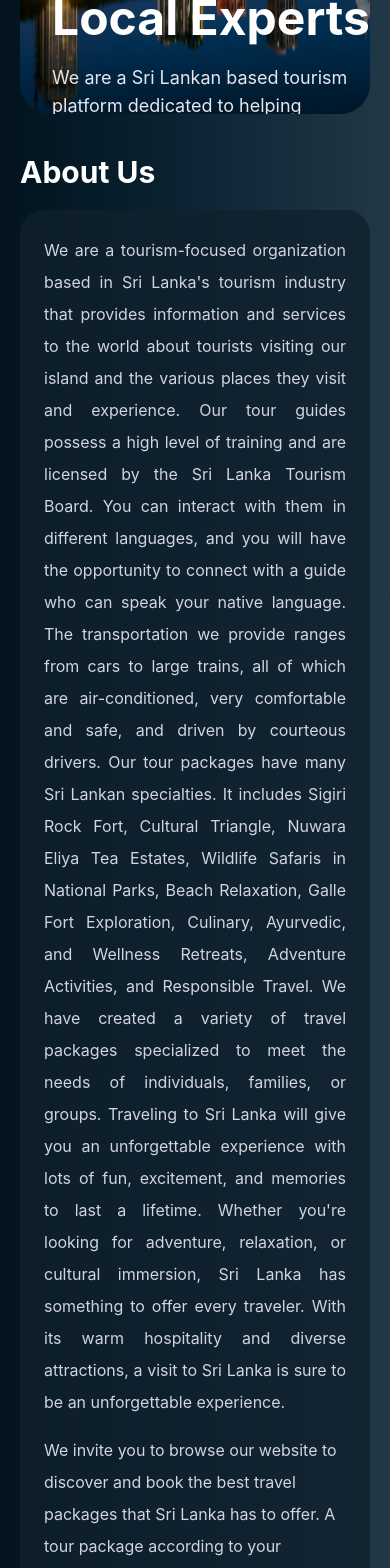
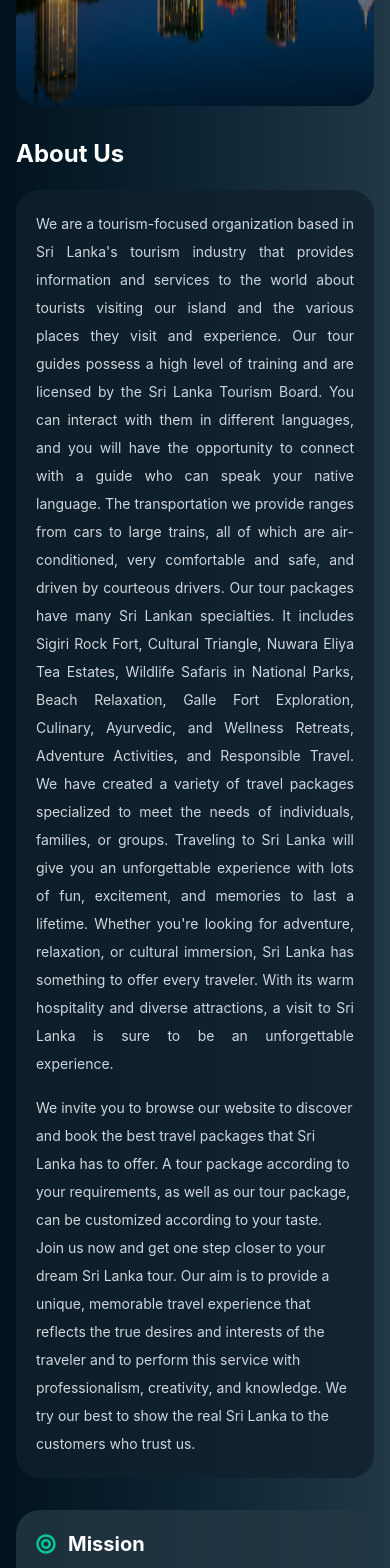
Before and after one commit to SahanAvinash/TourForSriLanka-FrontEnd, a React (Vite) app in the folder tour-for-sri-lanka/: page /about-us in a window 390 px wide. Shown: the part 420-1988 px from the top of the page. Built offline with nearby package versions, Linux system fonts and the light colour scheme; a web font is replaced by a local one.

Commit message:
about us responsive

```diff
--- a/tour-for-sri-lanka/src/pages/aboutus/AboutUsPage.jsx
+++ b/tour-for-sri-lanka/src/pages/aboutus/AboutUsPage.jsx
@@ -16,49 +16,53 @@ import Navbar from "../../components/Navbar";
 import Footer from "../../components/Footer";
 
 function useInView(threshold = 0.15) {
-  const ref = useRef(null)
-  const [inView, setInView] = useState(false)
+  const ref = useRef(null);
+  const [inView, setInView] = useState(false);
 
   useEffect(() => {
-    const el = ref.current
-    if (!el) return
+    const el = ref.current;
+    if (!el) return;
+
     const observer = new IntersectionObserver(
       ([entry]) => {
         if (entry.isIntersecting) {
-          setInView(true)
-          observer.unobserve(el)
+          setInView(true);
+          observer.unobserve(el);
         }
       },
       { threshold }
-    )
-    observer.observe(el)
-    return () => observer.disconnect()
-  }, [])
+    );
 
-  return [ref, inView]
+    observer.observe(el);
+
+    return () => observer.disconnect();
+  }, [threshold]);
+
+  return [ref, inView];
 }
 
 function AnimatedFeatureCard({ item, index }) {
-  const [ref, inView] = useInView()
+  const [ref, inView] = useInView();
+
   return (
     <div
       ref={ref}
-      className={`feature-card-anim ${inView ? "in-view" : ""} bg-[#243847]/80 rounded-3xl p-6 text-center hover:scale-105 duration-300`}
-      style={{ animationDelay: inView ? `${index * 60}ms` : undefined }}
+      className={`feature-card-anim ${
+        inView ? "in-view" : ""
+      } bg-[#243847]/80 rounded-3xl p-6 text-center hover:scale-105 duration-300`}
+      style={{
+        animationDelay: inView ? `${index * 60}ms` : undefined,
+      }}
     >
       <div className="text-[#00C896] text-3xl flex justify-center mb-4">
         {item.icon}
       </div>
 
-      <h3 className="text-white font-bold mb-3">
-        {item.title}
-      </h3>
+      <h3 className="text-white font-bold mb-3">{item.title}</h3>
 
-      <p className="text-gray-300 text-sm text-justify">
-        {item.desc}
-      </p>
+      <p className="text-gray-300 text-sm text-justify">{item.desc}</p>
     </div>
-  )
+  );
 }
 
 export default function AboutUsPage() {
@@ -71,7 +75,7 @@ export default function AboutUsPage() {
     {
       icon: <FaGlobeAsia />,
       title: "No Hidden Charges",
-      desc: "Not only is our charge affordable but also transparent. We keep our pricing clear and simple. The absence of hidden charges has helped develop good trust with our clients.Transparent pricing with no unexpected costs.",
+      desc: "Not only is our charge affordable but also transparent. We keep our pricing clear and simple. The absence of hidden charges has helped develop good trust with our clients. Transparent pricing with no unexpected costs.",
     },
     {
       icon: <FaHeadset />,
@@ -81,97 +85,133 @@ export default function AboutUsPage() {
     {
       icon: <FaMoneyBillWave />,
       title: "Value for Money",
-      desc: "We don believe in a job half done. It not in our policies. We dig into the very last detail to make sure that our service is perfect. Travelling with Tours for Sri lanka will create an experience which you will treasure, a service with unmatched quality and a journey worth your money.",
+      desc: "We don't believe in a job half done. It's not in our policies. We dig into the very last detail to make sure that our service is perfect. Travelling with Tours for Sri Lanka will create an experience which you will treasure, a service with unmatched quality and a journey worth your money.",
     },
     {
       icon: <FaUsers />,
       title: "Instant Response",
-      desc: "At Tours for Sri lanka we value time as much as you do. We dislike disappointing you with delays and forgotten inquiries which is why we strive to offer a service with instant response to your needs. From day one till your travel is complete and your feedback is heard we are in touch with you making sure everything you wanted your trip to be is just in their right places.",
+      desc: "At Tours for Sri Lanka we value time as much as you do. We dislike disappointing you with delays and forgotten inquiries which is why we strive to offer a service with instant response to your needs. From day one till your travel is complete and your feedback is heard we are in touch with you making sure everything you wanted your trip to be is just in the right place.",
     },
     {
       icon: <FaMapMarkedAlt />,
       title: "Flexibility",
-      desc: "Our success story lies in offering our clients an itinerary that they find satisfaction in. This makes us open to be flexible and independent to listen to our customers requirements and plan accordingly. We see as to how we can use our expertise to tailor make something that you entrust that we can do.",
+      desc: "Our success story lies in offering our clients an itinerary that they find satisfaction in. This makes us open to be flexible and independent to listen to our customers' requirements and plan accordingly. We see how we can use our expertise to tailor-make something that you entrust us to do.",
     },
     {
       icon: <FaMapMarkedAlt />,
       title: "Language and Culture",
-      desc: "At Tours for Sri lanka Communicating is made simple since personalized service to our clients are offered by multilingual customer service agents with language proficiency in English, Japanese, Chinese, German, Russian, Arabic, French and Spanish. This ensures that with no doubt what is asked for is delivered.",
+      desc: "At Tours for Sri Lanka, communicating is made simple since personalized service to our clients is offered by multilingual customer service agents with language proficiency in English, Japanese, Chinese, German, Russian, Arabic, French and Spanish. This ensures that with no doubt what is asked for is delivered.",
     },
     {
       icon: <FaCheckCircle />,
       title: "100% Customer Satisfaction",
-      desc: "When we say. It a tailor made itinerary we are not bluffing.But, we really do sit down and make an effort to make sure that a flawless trip that we are creating just for you. Regardless of it being a family tour or a honeymoon package we are not hesitant to take that extra mile in trying to reach perfectionism so that you would never think twice to come again to us.",
+      desc: "When we say it is a tailor-made itinerary, we are not bluffing. We really do sit down and make an effort to make sure that a flawless trip is created just for you. Regardless of it being a family tour or a honeymoon package, we are not hesitant to take that extra mile in trying to reach perfection so that you would never think twice to come again to us.",
     },
     {
       icon: <FaCheckCircle />,
       title: "Guaranteed Satisfaction",
-      desc: "We are always there to help you with your travel plans but we do understand that some flaws can get in its way. Tha why we work till the very end making sure everything goes smooth. Your satisfaction is unconditional to us. Starting From the customer service we offer to every little detail about your vacation we guarantee that your feedback would be nothing but positive remarks about us.",
+      desc: "We are always there to help you with your travel plans but we do understand that some flaws can get in the way. That's why we work till the very end making sure everything goes smoothly. Your satisfaction is unconditional to us. Starting from the customer service we offer to every little detail about your vacation, we guarantee that your feedback would be nothing but positive remarks about us.",
     },
   ];
 
-  const [aboutRef, aboutInView] = useInView()
-  const [missionRef, missionInView] = useInView()
-  const [visionRef, visionInView] = useInView()
+  const [aboutRef, aboutInView] = useInView();
+  const [missionRef, missionInView] = useInView();
+  const [visionRef, visionInView] = useInView();
 
   return (
-    <div className="min-h-screen bg-gradient-to-r from-[#02131E] via-[#0D2434] to-[#213847] pt-20">
+    <div className="min-h-screen bg-gradient-to-r from-[#02131E] via-[#0D2434] to-[#213847] pt-20 overflow-x-hidden">
+      <Navbar />
 
-        <Navbar/>
       {/* Hero */}
-      <section className="px-5 md:px-10 pt-6">
+      <section className="px-4 sm:px-5 md:px-10 pt-4 sm:pt-6">
         <div
-          className="hero-bg-anim h-[430px] rounded-[30px] bg-cover bg-center relative overflow-hidden "
+          className="hero-bg-anim h-[430px] sm:h-[430px] rounded-[24px] sm:rounded-[30px] bg-cover bg-center relative overflow-hidden"
           style={{
             backgroundImage: `url(${aboutBg})`,
           }}
         >
           <div className="absolute inset-0 bg-black/45" />
 
-          <div className="absolute left-8 top-16 text-white max-w-2xl">
-            <h1 className="hero-title-anim text-5xl font-bold leading-tight">
+          <div className="absolute left-5 right-5 sm:left-8 sm:right-8 top-12 sm:top-16 text-white max-w-2xl">
+            <h1 className="hero-title-anim text-3xl sm:text-4xl md:text-5xl font-bold leading-tight">
               Discover the Beauty of Sri Lanka
-              <br />
+              <br className="hidden sm:block" />
+              <span className="sm:hidden"> </span>
               With Trusted Local Experts
             </h1>
 
-            <p className="hero-desc-anim mt-4 text-lg text-gray-200">
+            <p className="hero-desc-anim mt-4 text-base sm:text-lg text-gray-200 leading-7">
               We are a Sri Lankan based tourism platform dedicated to helping
-              travelers explore the island with comfort, safety and unforgettable
-              experiences.
+              travelers explore the island with comfort, safety and
+              unforgettable experiences.
             </p>
           </div>
         </div>
       </section>
 
       {/* About */}
-      <section ref={aboutRef} className={`about-section-anim ${aboutInView ? "in-view" : ""} px-5 md:px-10 py-10 text-white`}>
-        <h2 className="text-3xl font-bold mb-5">About Us</h2>
+      <section
+        ref={aboutRef}
+        className={`about-section-anim ${
+          aboutInView ? "in-view" : ""
+        } px-4 sm:px-5 md:px-10 py-8 sm:py-10 text-white`}
+      >
+        <h2 className="text-2xl sm:text-3xl font-bold mb-5">About Us</h2>
 
-        <div className="bg-[#11212D]/80 p-6 rounded-3xl">
-          <p className="leading-8 text-gray-300 text-justify">
-            We are a tourism-focused organization based in Sri Lanka's tourism industry that provides information and services to the world about tourists visiting our island and the various places they visit and experience.
-            Our tour guides possess a high level of training and are licensed by the Sri Lanka Tourism Board. You can interact with them in different languages, and you will have the opportunity to connect with a guide who can speak your native language. The transportation we provide ranges from cars to large trains, all of which are air-conditioned, very comfortable and safe, and driven by courteous drivers.
-            Our tour packages have many Sri Lankan specialties. It includes Sigiri Rock Fort, Cultural Triangle, Nuwara Eliya Tea Estates, Wildlife Safaris in National Parks, Beach Relaxation, Galle Fort Exploration, Culinary, Ayurvedic, and Wellness Retreats, Adventure Activities, and Responsible Travel. We have created a variety of travel packages specialized to meet the needs of individuals, families, or groups. Traveling to Sri Lanka will give you an unforgettable experience with lots of fun, excitement, and memories to last a lifetime. Whether you're looking for adventure, relaxation, or cultural immersion, Sri Lanka has something to offer every traveler. With its warm hospitality and diverse attractions, a visit to Sri Lanka is sure to be an unforgettable experience.
-
+        <div className="bg-[#11212D]/80 p-5 sm:p-6 rounded-3xl">
+          <p className="leading-7 sm:leading-8 text-gray-300 text-justify text-sm sm:text-base">
+            We are a tourism-focused organization based in Sri Lanka's tourism
+            industry that provides information and services to the world about
+            tourists visiting our island and the various places they visit and
+            experience. Our tour guides possess a high level of training and
+            are licensed by the Sri Lanka Tourism Board. You can interact with
+            them in different languages, and you will have the opportunity to
+            connect with a guide who can speak your native language. The
+            transportation we provide ranges from cars to large trains, all of
+            which are air-conditioned, very comfortable and safe, and driven by
+            courteous drivers. Our tour packages have many Sri Lankan
+            specialties. It includes Sigiri Rock Fort, Cultural Triangle,
+            Nuwara Eliya Tea Estates, Wildlife Safaris in National Parks, Beach
+            Relaxation, Galle Fort Exploration, Culinary, Ayurvedic, and
+            Wellness Retreats, Adventure Activities, and Responsible Travel.
+            We have created a variety of travel packages specialized to meet
+            the needs of individuals, families, or groups. Traveling to Sri
+            Lanka will give you an unforgettable experience with lots of fun,
+            excitement, and memories to last a lifetime. Whether you're looking
+            for adventure, relaxation, or cultural immersion, Sri Lanka has
+            something to offer every traveler. With its warm hospitality and
+            diverse attractions, a visit to Sri Lanka is sure to be an
+            unforgettable experience.
           </p>
 
-          <p className="leading-8 text-gray-300 mt-4">
-            We invite you to browse our website to discover and book the best travel packages that Sri Lanka has to offer. A tour package according to your requirements, as well as our tour package, can be customized according to your taste. Join us now and get one step closer to your dream Sri Lanka tour. Our aim is to provide a unique, memorable travel experience that reflects the true desires and interests of the traveler and to perform this service with professionalism, creativity, and knowledge. We try our best to show the real Sri Lanka to the customers who trust us.
-
+          <p className="leading-7 sm:leading-8 text-gray-300 mt-4 text-sm sm:text-base">
+            We invite you to browse our website to discover and book the best
+            travel packages that Sri Lanka has to offer. A tour package
+            according to your requirements, as well as our tour package, can be
+            customized according to your taste. Join us now and get one step
+            closer to your dream Sri Lanka tour. Our aim is to provide a unique,
+            memorable travel experience that reflects the true desires and
+            interests of the traveler and to perform this service with
+            professionalism, creativity, and knowledge. We try our best to show
+            the real Sri Lanka to the customers who trust us.
           </p>
         </div>
       </section>
 
       {/* Mission */}
-      <section ref={missionRef} className={`mission-section-anim ${missionInView ? "in-view" : ""} px-5 md:px-10`}>
-        <div className="bg-[#253745]/80 rounded-3xl p-6 text-white">
+      <section
+        ref={missionRef}
+        className={`mission-section-anim ${
+          missionInView ? "in-view" : ""
+        } px-4 sm:px-5 md:px-10`}
+      >
+        <div className="bg-[#253745]/80 rounded-3xl p-5 sm:p-6 text-white">
           <div className="flex items-center gap-3 mb-5">
-            <FaBullseye className="text-[#00C896] text-2xl" />
-            <h3 className="text-2xl font-bold">Mission</h3>
+            <FaBullseye className="text-[#00C896] text-xl sm:text-2xl flex-shrink-0" />
+            <h3 className="text-xl sm:text-2xl font-bold">Mission</h3>
           </div>
 
-          <ul className="space-y-3 text-gray-300">
+          <ul className="space-y-3 text-gray-300 text-sm sm:text-base">
             <li>✓ Deliver safe and memorable travel experiences.</li>
             <li>✓ Support local communities and tourism businesses.</li>
             <li>✓ Provide trusted information and services.</li>
@@ -181,14 +221,19 @@ export default function AboutUsPage() {
       </section>
 
       {/* Vision */}
-      <section ref={visionRef} className={`vision-section-anim ${visionInView ? "in-view" : ""} px-5 md:px-10 mt-6`}>
-        <div className="bg-[#253745]/80 rounded-3xl p-6 text-white">
+      <section
+        ref={visionRef}
+        className={`vision-section-anim ${
+          visionInView ? "in-view" : ""
+        } px-4 sm:px-5 md:px-10 mt-5 sm:mt-6`}
+      >
+        <div className="bg-[#253745]/80 rounded-3xl p-5 sm:p-6 text-white">
           <div className="flex items-center gap-3 mb-5">
-            <FaEye className="text-[#00C896] text-2xl" />
-            <h3 className="text-2xl font-bold">Vision</h3>
+            <FaEye className="text-[#00C896] text-xl sm:text-2xl flex-shrink-0" />
+            <h3 className="text-xl sm:text-2xl font-bold">Vision</h3>
           </div>
 
-          <ul className="space-y-3 text-gray-300">
+          <ul className="space-y-3 text-gray-300 text-sm sm:text-base">
             <li>✓ Become Sri Lanka's most trusted tourism platform.</li>
             <li>✓ Deliver exceptional travel experiences worldwide.</li>
             <li>✓ Empower local guides and tourism providers.</li>
@@ -198,19 +243,23 @@ export default function AboutUsPage() {
       </section>
 
       {/* Why Choose Us */}
-      <section className="max-w-7xl mx-auto px-5 py-12">
-        <h2 className="text-center text-white text-4xl font-bold mb-10">
+      <section className="max-w-7xl mx-auto px-4 sm:px-5 py-10 sm:py-12">
+        <h2 className="text-center text-white text-2xl sm:text-3xl md:text-4xl font-bold mb-8 sm:mb-10">
           Why Travelers Choose Us
         </h2>
 
-        <div className="grid md:grid-cols-3 gap-6">
+        <div className="grid grid-cols-1 sm:grid-cols-2 md:grid-cols-3 gap-5 sm:gap-6">
           {features.map((item, index) => (
-            <AnimatedFeatureCard key={index} item={item} index={index} />
+            <AnimatedFeatureCard
+              key={index}
+              item={item}
+              index={index}
+            />
           ))}
         </div>
       </section>
 
-      <Footer/>
+      <Footer />
     </div>
   );
 }
```
